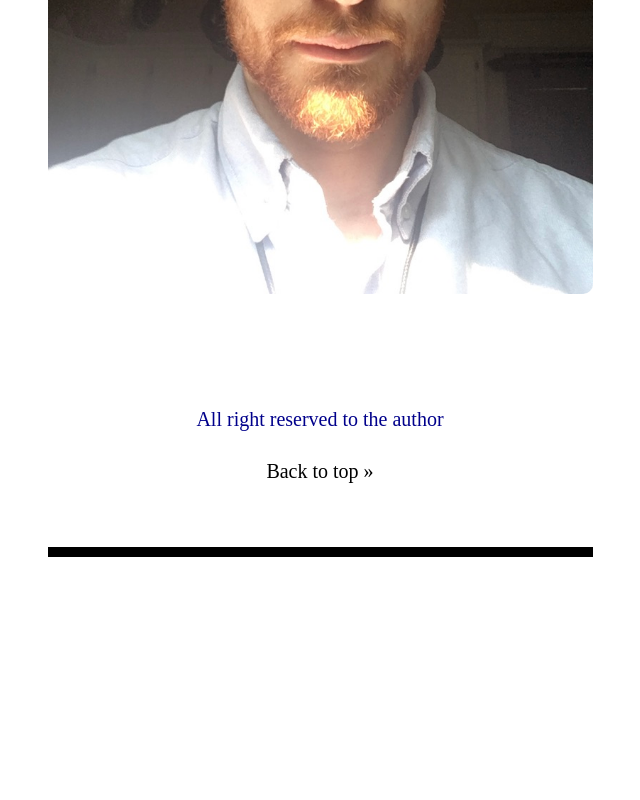
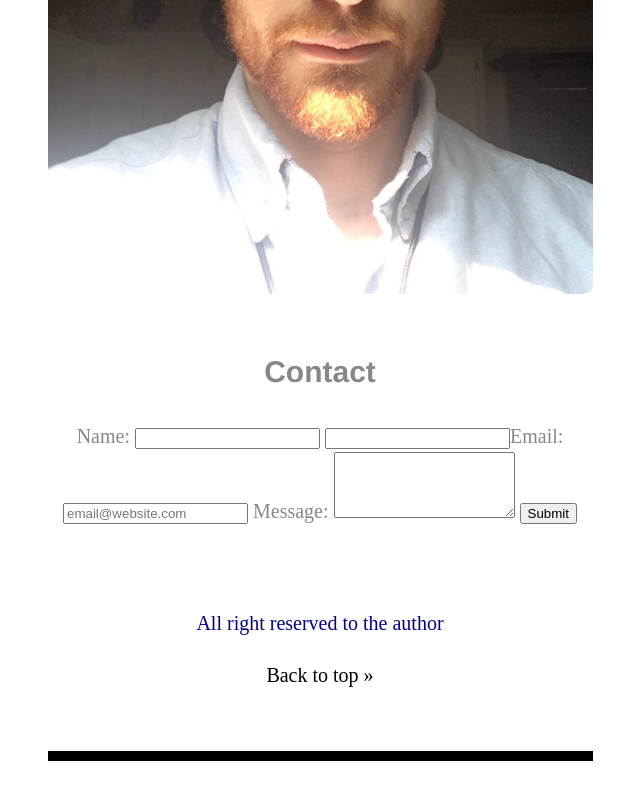
Before and after one commit to eyates93/Test-Sight, a plain HTML site: page index.html in a window 1280 px wide. Shown: the part 2346-3146 px from the top of the page, without its empty margins (320-960 px from the left). Before the commit the page ends 2998 px from the top, so only its background shows below. Drawn offline with Linux system fonts and the light colour scheme.

Commit message:
Added Contact container will add style later

```diff
--- a/index.html
+++ b/index.html
@@ -40,6 +40,23 @@
       </p>
       <img class="me" src="img/me.jpg" alt="Picture of author">
 
+      <div class="contact">
+        <form class="form-contact br">
+        <h2>Contact</h2>
+
+        <label for="name">Name:</label>
+        <input type="text" id="name">
+
+        <input for="email">Email:</label>
+        <input type="email" id="email" placeholder="email@website.com">
+
+        <label for="msg">Message:</label>
+        <textarea id="msg" rows="4"></textarea>
+
+        <input class="btn default" type="submit" value="Submit">
+      </form>
+      </div>
+
 
   <footer class="main-footer">
     <p>All right reserved to the author</p>
```
